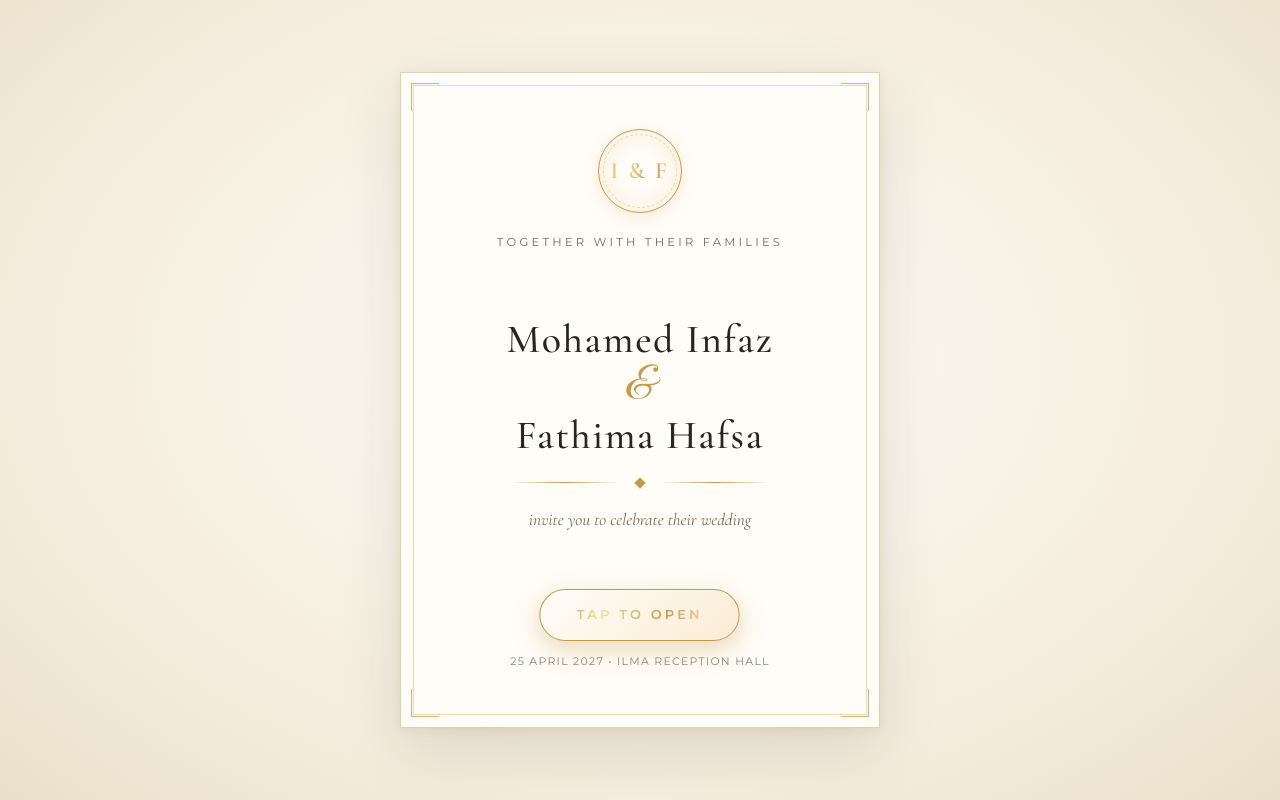
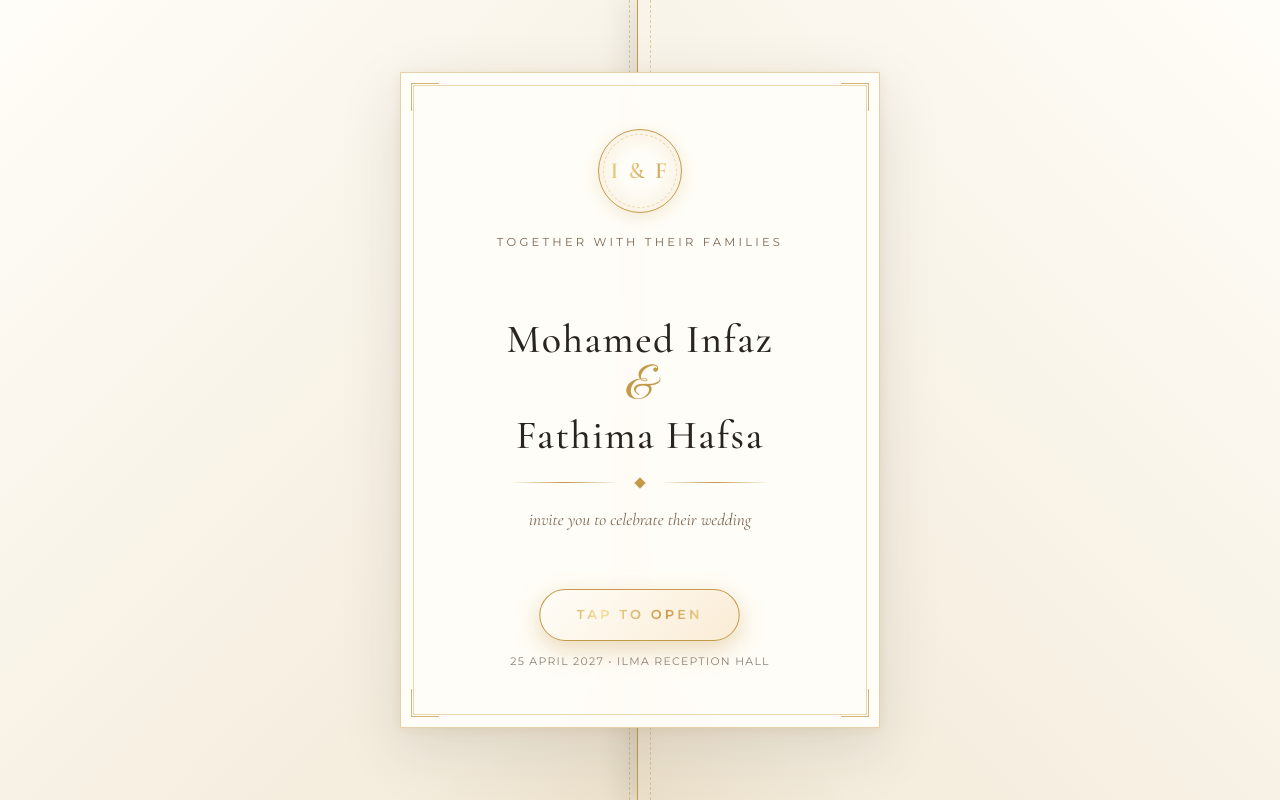
Before and after one commit to ramzyhafeel/infaz-invitation, a React (Vite) app: page / in a window 1280 px wide. Shown: the top 800 px of the page. Built offline with nearby package versions, Linux system fonts and the light colour scheme.

Commit message:
Add cinematic royal gate opening animation with gold flare and smooth reveal

```diff
--- a/src/App.jsx
+++ b/src/App.jsx
@@ -1,5 +1,4 @@
 import React, { useState, useEffect } from 'react';
-import { AnimatePresence } from 'framer-motion';
 
 import LoadingScreen from './components/LoadingScreen';
 import InvitationCover from './components/InvitationCover';
@@ -16,6 +15,7 @@ import Footer from './components/Footer';
 
 export default function App() {
   const [isLoaded, setIsLoaded] = useState(false);
+  const [isOpening, setIsOpening] = useState(false);
   const [isOpened, setIsOpened] = useState(false);
   const [triggerPetals, setTriggerPetals] = useState(false);
 
@@ -28,7 +28,13 @@ export default function App() {
   }, []);
 
   const handleOpenInvitation = () => {
+    if (isOpening) return;
+    setIsOpening(true);
+
+    // Smoothly finish transition and unmount cover after 1.45s
+    setTimeout(() => {
       setIsOpened(true);
+    }, 1450);
   };
 
   const handleDateRevealed = () => {
@@ -40,18 +46,16 @@ export default function App() {
       {/* 1. Initial Loading Screen */}
       <LoadingScreen isLoaded={isLoaded} />
 
-      {/* 2. Opening Invitation Cover (Tap to Open) */}
-      <AnimatePresence>
+      {/* 2. Opening Invitation Cover (Cinematic Gate & Gold Flare) */}
       {!isOpened && (
         <InvitationCover
-            isOpen={isOpened}
+          isOpening={isOpening}
           onOpen={handleOpenInvitation}
         />
       )}
-      </AnimatePresence>
 
       {/* 3. Background Audio Player (Begins upon user tap) */}
-      <MusicPlayer shouldPlay={isOpened} />
+      <MusicPlayer shouldPlay={isOpening} />
 
       {/* Floral celebration effect when date is scratched */}
       <PetalEffect active={triggerPetals} />
@@ -59,8 +63,9 @@ export default function App() {
       {/* Main Wedding Content */}
       <main
         style={{
-          opacity: isOpened ? 1 : 0,
-          transition: 'opacity 1.2s cubic-bezier(0.22, 1, 0.36, 1)'
+          opacity: isOpening ? 1 : 0,
+          transform: isOpening ? 'translateY(0)' : 'translateY(24px)',
+          transition: 'opacity 1.4s cubic-bezier(0.22, 1, 0.36, 1), transform 1.4s cubic-bezier(0.22, 1, 0.36, 1)'
         }}
       >
         {/* 4. Cinematic Hero Section */}
@@ -84,7 +89,7 @@ export default function App() {
         {/* 10. Wedding & Venue Details with Google Maps Button */}
         <VenueSection />
 
-        {/* 12. Emotional Closing Footer */}
+        {/* 11. Emotional Closing Footer */}
         <Footer />
       </main>
     </div>
--- a/src/components/InvitationCover.jsx
+++ b/src/components/InvitationCover.jsx
@@ -2,77 +2,130 @@ import React from 'react';
 import { motion } from 'framer-motion';
 import { weddingData } from '../data/weddingData';
 
-export default function InvitationCover({ isOpen, onOpen }) {
-  if (isOpen) return null;
-
+export default function InvitationCover({ isOpening, onOpen }) {
   return (
-    <motion.div
-      initial={{ opacity: 1 }}
-      exit={{
-        opacity: 0,
-        scale: 1.05,
-        filter: 'blur(8px)',
-        transition: { duration: 1.4, ease: [0.22, 1, 0.36, 1] }
-      }}
+    <div
       style={{
         position: 'fixed',
         inset: 0,
         zIndex: 9000,
-        backgroundColor: 'var(--ivory)',
+        minHeight: '100svh',
+        overflow: 'hidden',
+        userSelect: 'none',
+        WebkitUserSelect: 'none',
+        pointerEvents: isOpening ? 'none' : 'auto',
         display: 'flex',
         alignItems: 'center',
         justifyContent: 'center',
-        padding: 'clamp(1rem, 4vw, 2rem)',
-        minHeight: '100svh',
-        overflow: 'hidden',
-        userSelect: 'none',
-        WebkitUserSelect: 'none'
+        padding: 'clamp(1rem, 4vw, 2rem)'
       }}
-      onClick={onOpen}
+      onClick={!isOpening ? onOpen : undefined}
       role="button"
       tabIndex={0}
       aria-label="Tap to open wedding invitation"
       onKeyDown={(e) => {
-        if (e.key === 'Enter' || e.key === ' ') {
+        if (!isOpening && (e.key === 'Enter' || e.key === ' ')) {
           e.preventDefault();
           onOpen();
         }
       }}
     >
-      {/* Background Decorative Paper Tint & Glow */}
-      <div
+      {/* LEFT ROYAL GATE PANEL */}
+      <motion.div
+        initial={{ x: '0%' }}
+        animate={{ x: isOpening ? '-100%' : '0%' }}
+        transition={{ duration: 1.35, ease: [0.22, 1, 0.36, 1], delay: 0.12 }}
         style={{
           position: 'absolute',
-          inset: 0,
-          background: 'radial-gradient(ellipse at 50% 45%, #fffdf8 0%, #f4ecdc 70%, #eadfc9 100%)',
-          pointerEvents: 'none'
+          top: 0,
+          bottom: 0,
+          left: 0,
+          width: '50.2%',
+          background: 'linear-gradient(135deg, #fffdf8 0%, #f4ecdc 85%, #eadfc9 100%)',
+          borderRight: '1px solid var(--gold)',
+          boxShadow: '8px 0 30px rgba(41, 36, 31, 0.12)',
+          zIndex: 1
         }}
-      />
+      >
+        {/* Subtle decorative vertical gold border */}
+        <div
+          style={{
+            position: 'absolute',
+            top: 0,
+            bottom: 0,
+            right: '12px',
+            width: '1px',
+            borderRight: '1px dashed rgba(196, 154, 74, 0.45)'
+          }}
+        />
+      </motion.div>
 
-      {/* Floating Gold Glow Particle Effect */}
-      <div
+      {/* RIGHT ROYAL GATE PANEL */}
+      <motion.div
+        initial={{ x: '0%' }}
+        animate={{ x: isOpening ? '100%' : '0%' }}
+        transition={{ duration: 1.35, ease: [0.22, 1, 0.36, 1], delay: 0.12 }}
         style={{
           position: 'absolute',
-          width: '320px',
-          height: '320px',
-          borderRadius: '50%',
-          background: 'radial-gradient(circle, rgba(234, 216, 176, 0.45) 0%, transparent 70%)',
-          filter: 'blur(30px)',
-          pointerEvents: 'none'
+          top: 0,
+          bottom: 0,
+          right: 0,
+          width: '50.2%',
+          background: 'linear-gradient(225deg, #fffdf8 0%, #f4ecdc 85%, #eadfc9 100%)',
+          borderLeft: '1px solid var(--gold)',
+          boxShadow: '-8px 0 30px rgba(41, 36, 31, 0.12)',
+          zIndex: 1
         }}
-      />
+      >
+        {/* Subtle decorative vertical gold border */}
+        <div
+          style={{
+            position: 'absolute',
+            top: 0,
+            bottom: 0,
+            left: '12px',
+            width: '1px',
+            borderLeft: '1px dashed rgba(196, 154, 74, 0.45)'
+          }}
+        />
+      </motion.div>
 
-      {/* Main Luxury Invitation Card Enclosure */}
+      {/* GOLDEN LIGHT SWEEP FLARE (Sweeps across screen upon opening) */}
+      {isOpening && (
+        <motion.div
+          initial={{ opacity: 0, x: '-80%' }}
+          animate={{ opacity: [0, 0.85, 0], x: '180%' }}
+          transition={{ duration: 1.2, ease: 'easeInOut' }}
+          style={{
+            position: 'absolute',
+            top: '-20%',
+            bottom: '-20%',
+            width: '60%',
+            background: 'linear-gradient(90deg, transparent 0%, rgba(255, 241, 184, 0.65) 50%, transparent 100%)',
+            transform: 'skewX(-25deg)',
+            zIndex: 10,
+            pointerEvents: 'none'
+          }}
+        />
+      )}
+
+      {/* CENTRAL LUXURY INVITATION CARD */}
       <motion.div
-        initial={{ scale: 0.95, opacity: 0, y: 16 }}
-        animate={{ scale: 1, opacity: 1, y: 0 }}
-        transition={{ duration: 1.1, ease: [0.22, 1, 0.36, 1] }}
+        initial={{ scale: 1, opacity: 1, y: 0, filter: 'blur(0px)' }}
+        animate={{
+          scale: isOpening ? 1.07 : 1,
+          opacity: isOpening ? 0 : 1,
+          y: isOpening ? -24 : 0,
+          filter: isOpening ? 'blur(8px)' : 'blur(0px)'
+        }}
+        transition={{ duration: 1.15, ease: [0.22, 1, 0.36, 1] }}
         style={{
           position: 'relative',
+          zIndex: 2,
           width: '100%',
           maxWidth: '480px',
           minHeight: 'clamp(540px, 82vh, 680px)',
-          background: 'rgba(255, 253, 248, 0.95)',
+          background: 'rgba(255, 253, 248, 0.96)',
           backdropFilter: 'blur(10px)',
           border: '1px solid var(--border-gold)',
           boxShadow: '0 20px 60px rgba(41, 36, 31, 0.12), 0 2px 10px rgba(196, 154, 74, 0.15)',
@@ -82,7 +135,7 @@ export default function InvitationCover({ isOpen, onOpen }) {
           alignItems: 'center',
           justifyContent: 'space-between',
           textAlign: 'center',
-          cursor: 'pointer'
+          cursor: isOpening ? 'default' : 'pointer'
         }}
       >
         {/* Inner Gold Foil Filigree Border */}
@@ -216,19 +269,27 @@ export default function InvitationCover({ isOpen, onOpen }) {
         {/* BOTTOM SECTION: Tap to Open Indicator */}
         <div style={{ marginBottom: '0.5rem', width: '100%' }}>
           <motion.div
-            animate={{
-              scale: [1, 1.04, 1],
-              boxShadow: [
-                '0 4px 16px rgba(196, 154, 74, 0.2)',
-                '0 8px 24px rgba(196, 154, 74, 0.38)',
-                '0 4px 16px rgba(196, 154, 74, 0.2)'
-              ]
-            }}
-            transition={{
-              repeat: Infinity,
-              duration: 2.8,
-              ease: 'easeInOut'
-            }}
+            animate={
+              isOpening
+                ? {
+                    scale: 1.2,
+                    boxShadow: '0 0 45px rgba(212, 175, 95, 0.9)',
+                    borderColor: 'var(--deep-gold)'
+                  }
+                : {
+                    scale: [1, 1.04, 1],
+                    boxShadow: [
+                      '0 4px 16px rgba(196, 154, 74, 0.2)',
+                      '0 8px 24px rgba(196, 154, 74, 0.38)',
+                      '0 4px 16px rgba(196, 154, 74, 0.2)'
+                    ]
+                  }
+            }
+            transition={
+              isOpening
+                ? { duration: 0.5, ease: 'easeOut' }
+                : { repeat: Infinity, duration: 2.8, ease: 'easeInOut' }
+            }
             style={{
               display: 'inline-flex',
               flexDirection: 'column',
@@ -238,7 +299,7 @@ export default function InvitationCover({ isOpen, onOpen }) {
               borderRadius: '9999px',
               background: 'linear-gradient(135deg, #fffdf8 0%, #faecd5 100%)',
               border: '1px solid var(--gold)',
-              cursor: 'pointer'
+              cursor: isOpening ? 'default' : 'pointer'
             }}
           >
             <span
@@ -251,7 +312,7 @@ export default function InvitationCover({ isOpen, onOpen }) {
                 textTransform: 'uppercase'
               }}
             >
-              Tap to Open
+              {isOpening ? 'Opening...' : 'Tap to Open'}
             </span>
           </motion.div>
 
@@ -268,6 +329,6 @@ export default function InvitationCover({ isOpen, onOpen }) {
           </p>
         </div>
       </motion.div>
-    </motion.div>
+    </div>
   );
 }
```
Lines whose indentation alone changed are shown as unchanged.
